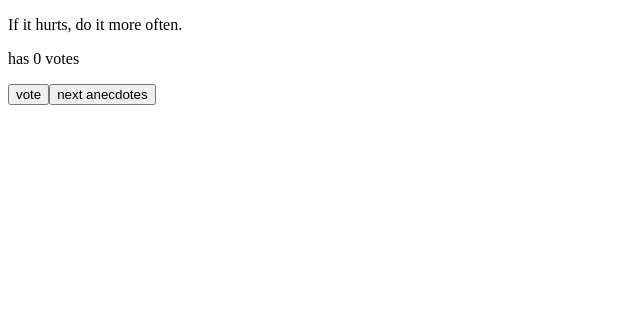
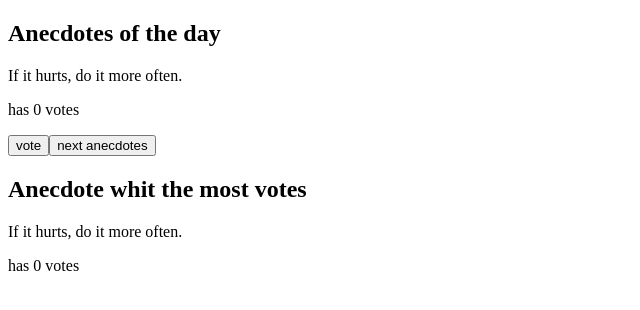
Before and after one commit to j0t4ku/fullstackopen-curse, a React (Vite) app in the folder part1/excercises/: page / in a window 1280 px wide. Shown: the top 310 px of the page, without its empty margins (0-640 px from the left). Built offline with nearby package versions, Linux system fonts and the light colour scheme.

Commit message:
complete excercise 1.14

```diff
--- a/part1/excercises/src/App.jsx
+++ b/part1/excercises/src/App.jsx
@@ -14,6 +14,8 @@ const App = () => {
 
   const [selected, setSelected] = useState(0)
   const [vote, setVote] = useState(Array(anecdotes.length).fill(0))
+  const [mostvote, setMostVote] = useState(0)
+
 
   const handleClick = () => {
     setSelected(Math.floor(Math.random() * anecdotes.length))
@@ -23,17 +25,33 @@ const App = () => {
     const update = [...vote]
     update[selected] = update[selected] + 1
     setVote(update)
+    mostVote(update)
   }
 
+  const mostVote = (update) => {
+    const max = Math.max(...update)
+    const most = update.indexOf(max)
+    console.log(most, max)
+    setMostVote(most)
+  }
   return (
     <div>
+      <div>
+        <h2>Anecdotes of the day</h2>
         <p>
           {anecdotes[selected]}
         </p>
         <p>has {vote[selected]} votes</p>
         <button type="button" onClick={handleClickVote}>vote</button>
         <button type="button" onClick={handleClick}>next anecdotes</button>
-
+      </div>
+      <div>
+        <h2>Anecdote whit the most votes</h2>
+        <p>
+          {anecdotes[mostvote]}
+        </p>
+        <p>has {vote[mostvote]} votes</p>
+      </div>
     </div>
   )
 }
```
Lines whose indentation alone changed are shown as unchanged.
